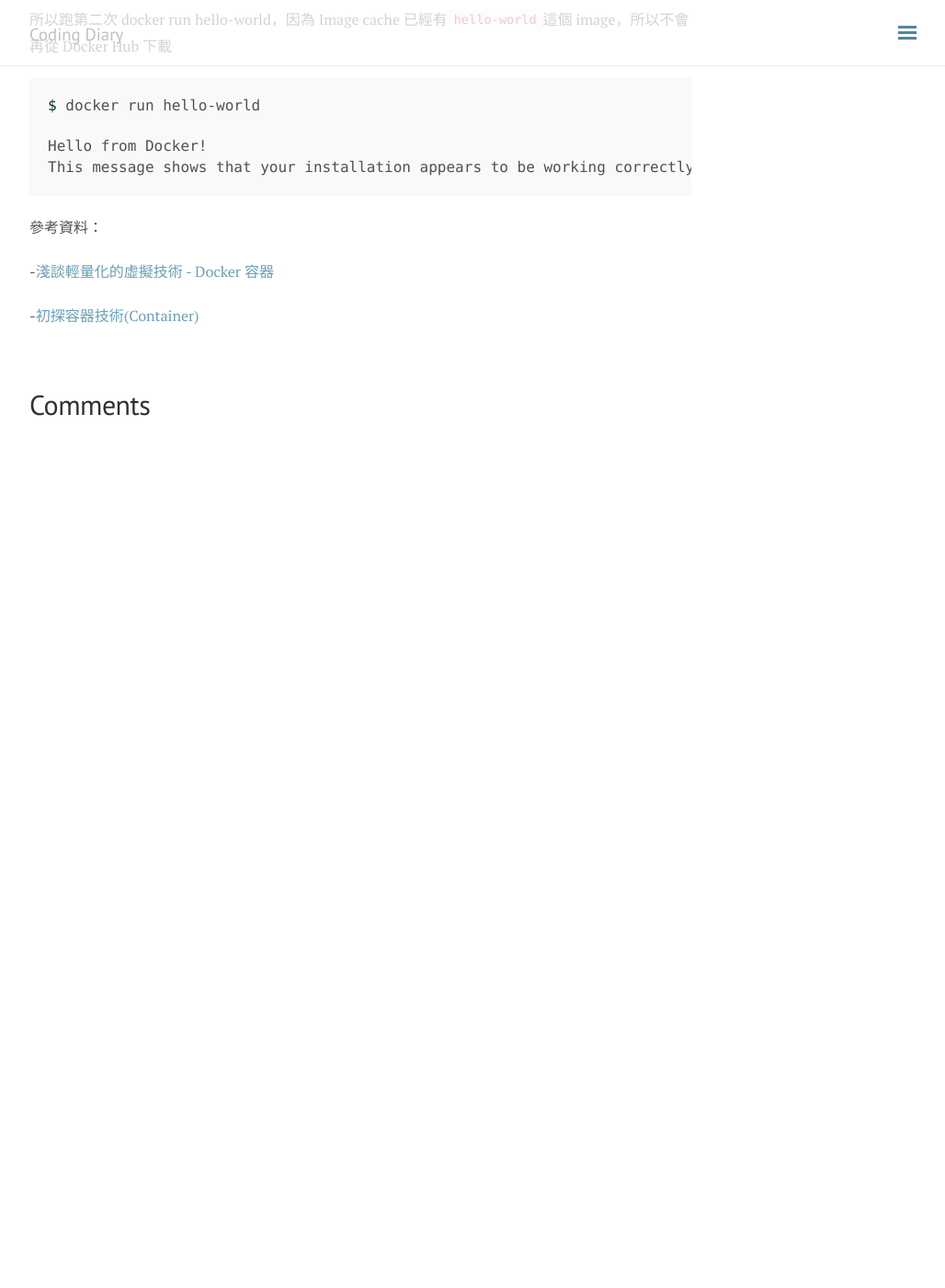
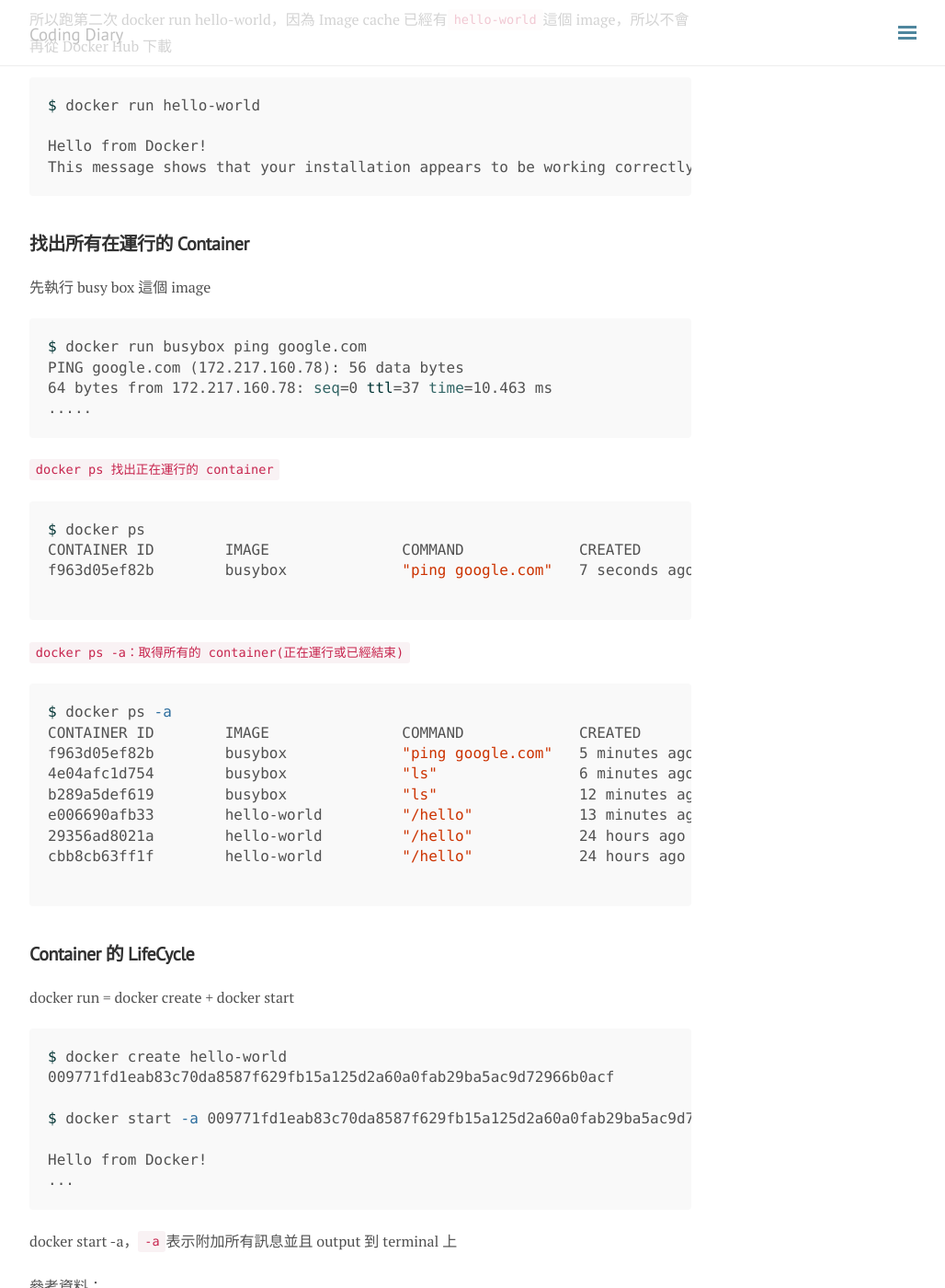
Before and after one commit to david8388/david8388.github.io, a Jekyll site: the page built from _posts/2019-06-15-Dokcer-setup.md, in a window 1280 px wide and 1400 px high, scrolled down 1061 px. Shown: the whole window at 92% size, without its empty margins (248-1276 px from the left). Built offline with Jekyll 4.4.1, drawn with Linux system fonts in a browser that asks for light colours; nearby versions of some CDN libraries; comment, search, counter and statistics services are not loaded; before the commit the page ends 1530 px from its top, so only the background shows below that.

Commit message:
Add docker ps and container life cycle to 06-15.md

````diff
--- a/_posts/2019-06-15-Dokcer-setup.md
+++ b/_posts/2019-06-15-Dokcer-setup.md
@@ -45,6 +45,56 @@ Hello from Docker!
 This message shows that your installation appears to be working correctly.
 ```
 
+## 找出所有在運行的 Container
+
+先執行 busy box 這個 image
+
+```shell
+$ docker run busybox ping google.com
+PING google.com (172.217.160.78): 56 data bytes
+64 bytes from 172.217.160.78: seq=0 ttl=37 time=10.463 ms
+.....
+```
+
+`docker ps 找出正在運行的 container`
+
+```shell
+$ docker ps
+CONTAINER ID        IMAGE               COMMAND             CREATED             STATUS              PORTS               NAMES
+f963d05ef82b        busybox             "ping google.com"   7 seconds ago       Up 7 seconds                            eloquent_stallman
+
+```
+
+`docker ps -a：取得所有的 container(正在運行或已經結束)`
+
+```shell
+$ docker ps -a
+CONTAINER ID        IMAGE               COMMAND             CREATED             STATUS                      PORTS               NAMES
+f963d05ef82b        busybox             "ping google.com"   5 minutes ago       Exited (0) 4 minutes ago                        eloquent_stallman
+4e04afc1d754        busybox             "ls"                6 minutes ago       Exited (0) 6 minutes ago                        goofy_diffie
+b289a5def619        busybox             "ls"                12 minutes ago      Exited (0) 12 minutes ago                       keen_tesla
+e006690afb33        hello-world         "/hello"            13 minutes ago      Exited (0) 13 minutes ago                       hungry_dubinsky
+29356ad8021a        hello-world         "/hello"            24 hours ago        Exited (0) 24 hours ago                         stoic_feistel
+cbb8cb63ff1f        hello-world         "/hello"            24 hours ago        Exited (0) 24 hours ago                         angry_gauss
+
+```
+
+## Container 的 LifeCycle
+
+docker run = docker create + docker start
+
+```shell
+$ docker create hello-world
+009771fd1eab83c70da8587f629fb15a125d2a60a0fab29ba5ac9d72966b0acf
+
+$ docker start -a 009771fd1eab83c70da8587f629fb15a125d2a60a0fab29ba5ac9d72966b0acf
+
+Hello from Docker!
+...
+```
+
+docker start -a，`-a`表示附加所有訊息並且 output 到 terminal 上
+
 參考資料：
 
 -[淺談輕量化的虛擬技術 - Docker 容器](http://www.cc.ntu.edu.tw/chinese/epaper/0036/20160321_3611.html)
````
